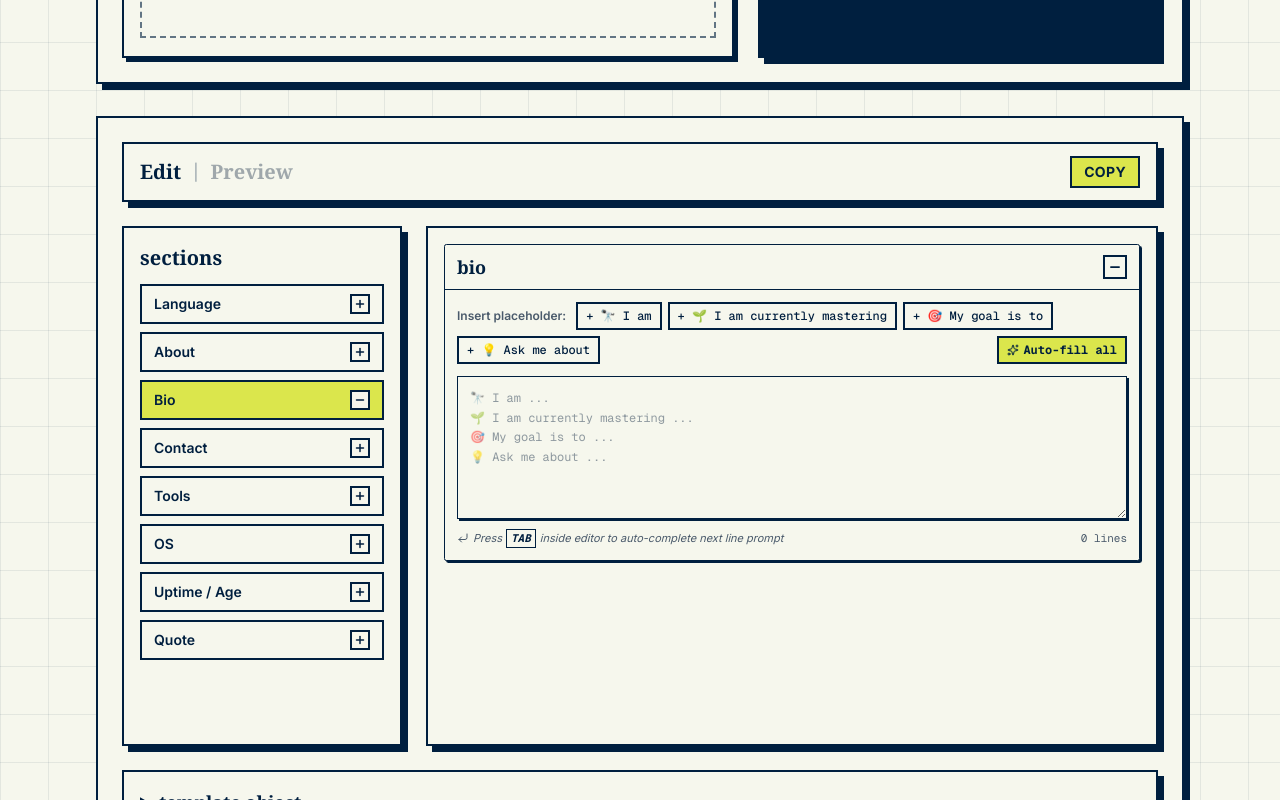
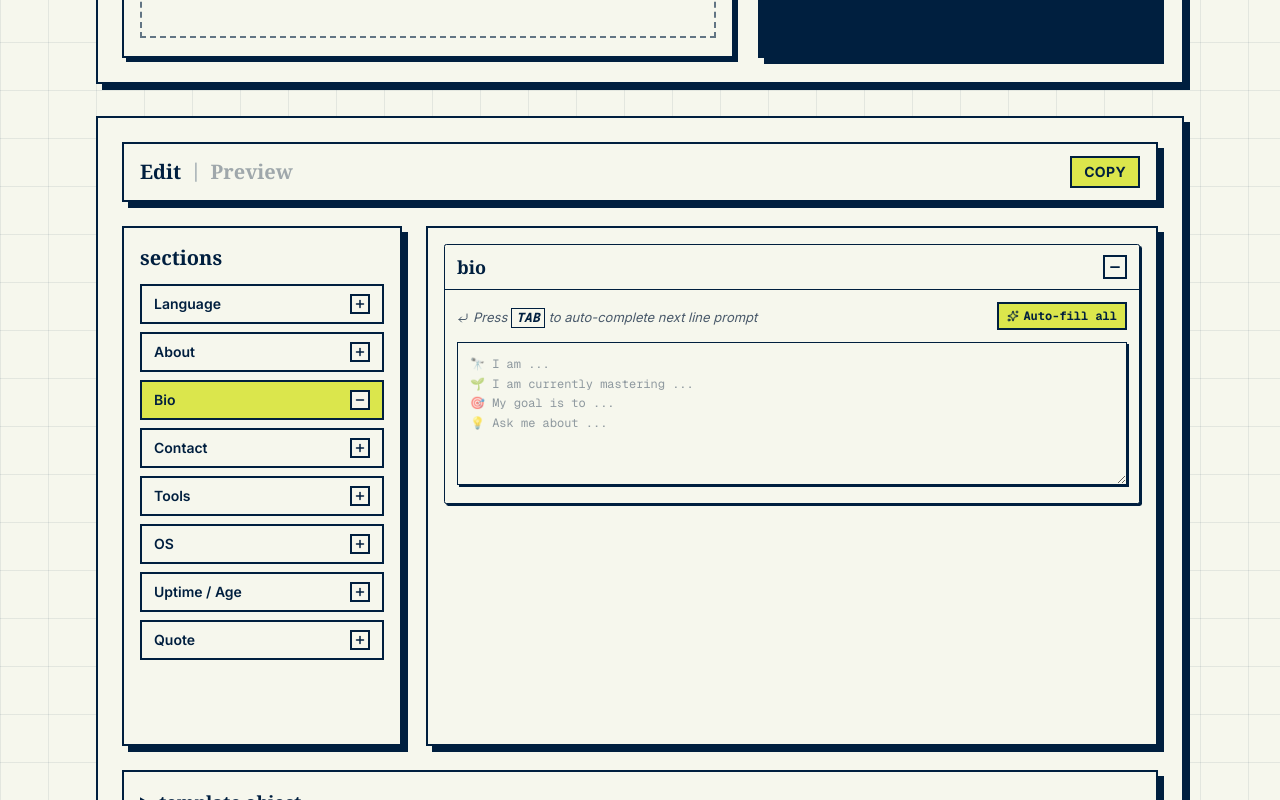
Before and after one commit to Dru-429/github-wrapped, a Next.js app: page /readme/1/1 in a window 1280 px wide. Both pictures are taken after a click on the button "Bio". Shown: the part 582-1382 px from the top of the page. Built offline with nearby package versions, Linux system fonts and the light colour scheme.

Commit message:
Added Bio section

```diff
--- a/components/editor/BioInput.tsx
+++ b/components/editor/BioInput.tsx
@@ -74,26 +74,12 @@ export default function BioInput({ value, onChange }: BioInputProps) {
     <div className="flex flex-col gap-3">
       {/* Helper prompt pills */}
       <div className="flex flex-wrap items-center gap-1.5 text-xs">
-        <span className="font-semibold text-muted-foreground mr-1">
-          Insert placeholder:
-        </span>
-        {BIO_PROMPTS.map((prompt) => {
-          const isUsed = value.includes(prompt.trim());
-          return (
-            <button
-              key={prompt}
-              type="button"
-              onClick={() => insertPrompt(prompt)}
-              className={`border-2 border-ink px-2 py-1 font-mono font-medium transition-all ${
-                isUsed
-                  ? "bg-cream text-muted-foreground opacity-60 line-through"
-                  : "bg-cream hover:bg-lime text-ink"
-              }`}
-            >
-              + {prompt.trim()}
-            </button>
-          );
-        })}
+        <div className="mt-1 flex items-center justify-between text-[13px] text-muted-foreground">
+          <span className="inline-flex items-center gap-1 italic">
+            <CornerDownLeft size={12} /> Press <kbd className="border border-ink bg-cream px-1 font-mono font-bold text-ink">TAB</kbd> to auto-complete next line prompt
+          </span>
+        </div>
+
         <button
           type="button"
           onClick={autofillAll}
@@ -114,12 +100,7 @@ export default function BioInput({ value, onChange }: BioInputProps) {
           rows={6}
           className="w-full resize-y boxy-xs border-ink bg-cream p-3 font-mono text-xs text-ink outline-none placeholder:text-muted-foreground/60 leading-relaxed"
         />
-        <div className="mt-1 flex items-center justify-between text-[11px] text-muted-foreground">
-          <span className="inline-flex items-center gap-1 italic">
-            <CornerDownLeft size={12} /> Press <kbd className="border border-ink bg-cream px-1 font-mono font-bold text-ink">TAB</kbd> inside editor to auto-complete next line prompt
-          </span>
-          <span className="font-mono">{value.split("\n").filter(Boolean).length} lines</span>
-        </div>
+
       </div>
     </div>
   );
--- a/components/editor/templates/DevTerminal.tsx
+++ b/components/editor/templates/DevTerminal.tsx
@@ -138,13 +138,26 @@ export default function DevTerminal({
           </>
         )}
 
+        {!!t.bio?.trim() && (
+          <>
+            <Prompt>$</Prompt> cat /bio.md{"\n"}
+            {t.bio!.split("\n").map((line, idx) => (
+              <span key={idx}>
+                <Arrow /> {line}
+                {"\n"}
+              </span>
+            ))}
+            {"\n"}
+          </>
+        )}
+
         <Prompt>$</Prompt> ./show-stats.sh{"\n"}
         <Arrow /> Fetching data...
 
         {!!t.quote?.trim() && (
           <>
             {"\n\n"}
-            <Comment>{t.quote}</Comment>
+            <Comment>&ldquo;{t.quote}&rdquo;</Comment>
           </>
         )}
       </pre>
--- a/components/editor/templates/SystemInfo.tsx
+++ b/components/editor/templates/SystemInfo.tsx
@@ -157,6 +157,16 @@ export default function SystemInfo({
               <p className="text-cream">{t.about}</p>
             </div>
           )}
+          {t.bio?.trim() && (
+            <div className="mb-3">
+              <div className="mb-1 flex items-center gap-2 text-cream/60">
+                <span>-</span>
+                <span className="uppercase tracking-wide">Bio</span>
+                <span className="flex-1 border-t border-dashed border-cream/20" />
+              </div>
+              <div className="text-cream whitespace-pre-line leading-relaxed">{t.bio}</div>
+            </div>
+          )}
           <Section title="Contact" items={contactRows} />
           <Section title="GitHub Stats" items={statRows} />
           {t.quote?.trim() && (
```
